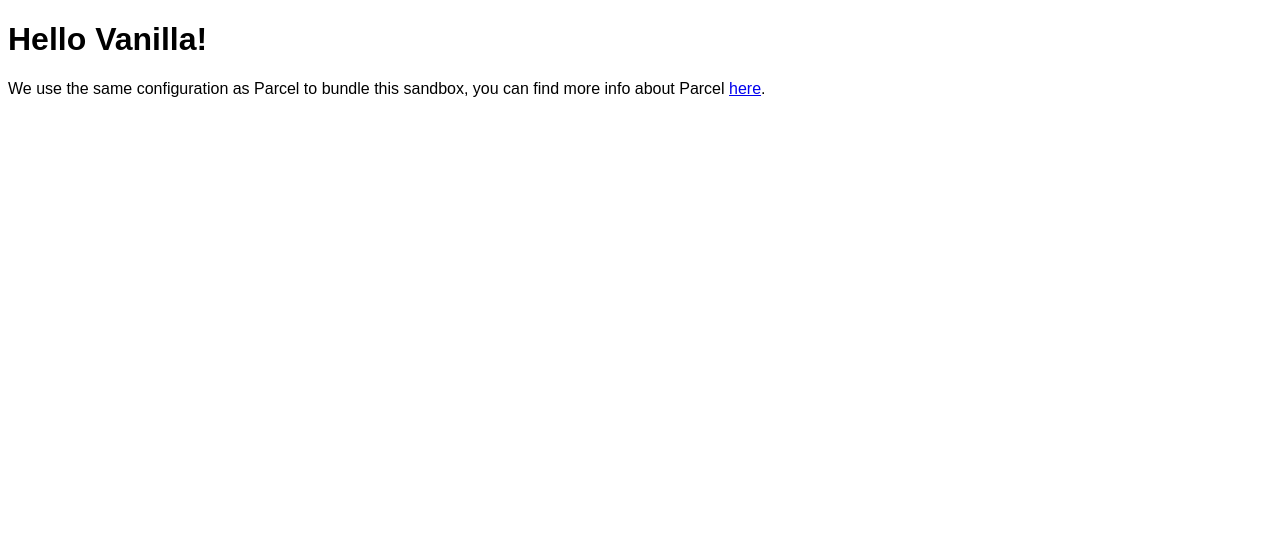
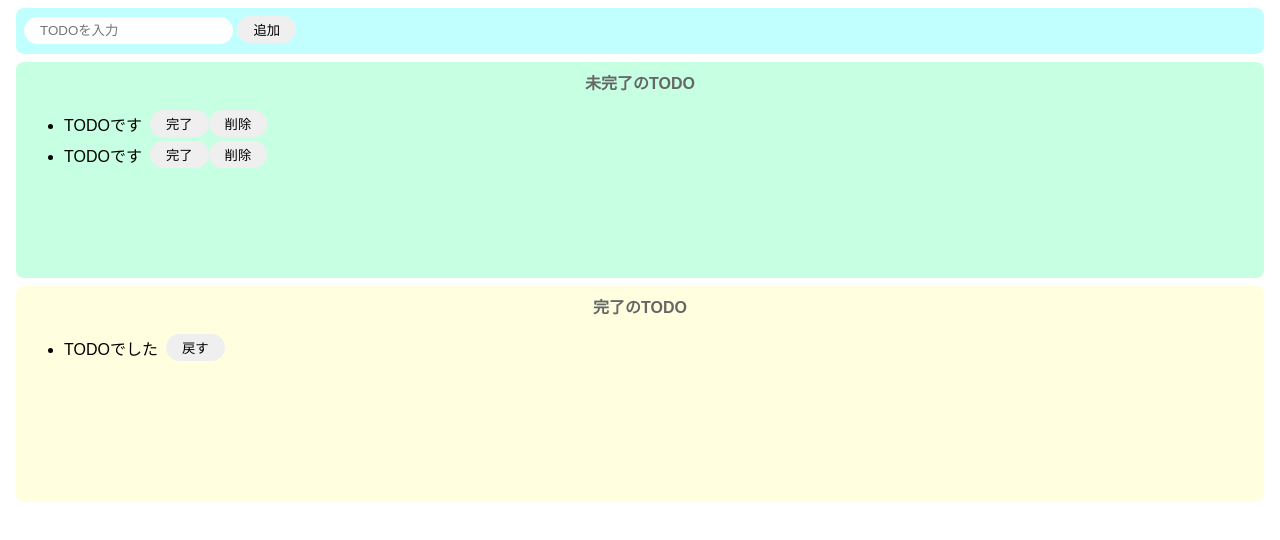
Before and after one commit to zawaheko/JavaScript_TODO, a website built with Parcel: page index.html in a window 1280 px wide. Built offline with nearby package versions, Linux system fonts and the light colour scheme.

Commit message:
HTMLとCSSの作成

```diff
--- a/index.html
+++ b/index.html
@@ -1,16 +1,40 @@
 <!DOCTYPE html>
 <html>
-
   <head>
     <title>Parcel Sandbox</title>
     <meta charset="UTF-8" />
   </head>
 
   <body>
-	<div id="app"></div>
+    <div class="input-area">
+      <input placeholder="TODOを入力" />
+      <button>追加</button>
+    </div>
+    <div class="incomplete-area">
+      <p class="title">未完了のTODO</p>
+      <ul>
+        <div class="list-row">
+          <li>TODOです</li>
+          <button>完了</button>
+          <button>削除</button>
+        </div>
+        <div class="list-row">
+          <li>TODOです</li>
+          <button>完了</button>
+          <button>削除</button>
+        </div>
+      </ul>
+    </div>
+    <div class="complete-area">
+      <p class="title">完了のTODO</p>
+      <ul>
+        <div class="list-row">
+          <li>TODOでした</li>
+          <button>戻す</button>
+        </div>
+      </ul>
+    </div>
 
-	<script src="src/index.js">
-	</script>
+    <script src="src/index.js"></script>
   </body>
-
 </html>
--- a/src/index.js
+++ b/src/index.js
@@ -1,10 +1 @@
 import "./styles.css";
-
-document.getElementById("app").innerHTML = `
-<h1>Hello Vanilla!</h1>
-<div>
-  We use the same configuration as Parcel to bundle this sandbox, you can find more
-  info about Parcel
-  <a href="https://parceljs.org" target="_blank" rel="noopener noreferrer">here</a>.
-</div>
-`;
--- a/src/styles.css
+++ b/src/styles.css
@@ -1,3 +1,63 @@
 body {
   font-family: sans-serif;
 }
+input {
+  border-radius: 16px;
+  border: none;
+  padding: 6px 16px;
+  outline: none;
+}
+
+button {
+  border-radius: 16px;
+  border: none;
+  padding: 4px 16px;
+}
+
+button:hover {
+  background-color: #ff7fff;
+  color: #fff;
+  cursor: pointer;
+}
+
+.title {
+  text-align: center;
+  margin-top: 0px;
+  font-weight: bold;
+  color: #666;
+}
+
+.list-row {
+  display: flex;
+  align-items: center;
+  padding-bottom: 4px;
+}
+
+li {
+  margin-right: 8px;
+}
+
+.input-area {
+  background-color: #c1ffff;
+  widows: 400px;
+  height: 30px;
+  padding: 8px;
+  margin: 8px;
+  border-radius: 8px;
+}
+.incomplete-area {
+  background-color: #c6ffe2;
+  widows: 400px;
+  min-height: 200px;
+  padding: 8px;
+  margin: 8px;
+  border-radius: 8px;
+}
+.complete-area {
+  background-color: #ffffe0;
+  widows: 400px;
+  min-height: 200px;
+  padding: 8px;
+  margin: 8px;
+  border-radius: 8px;
+}
```
Lines whose indentation alone changed are shown as unchanged.
